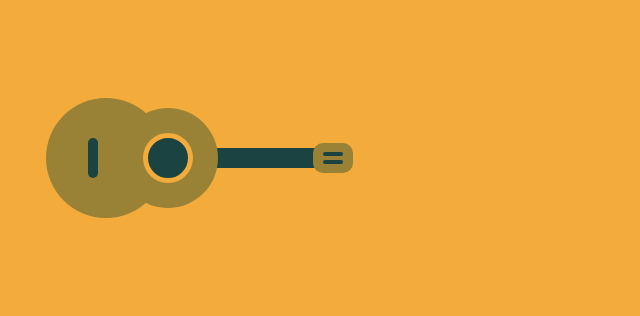
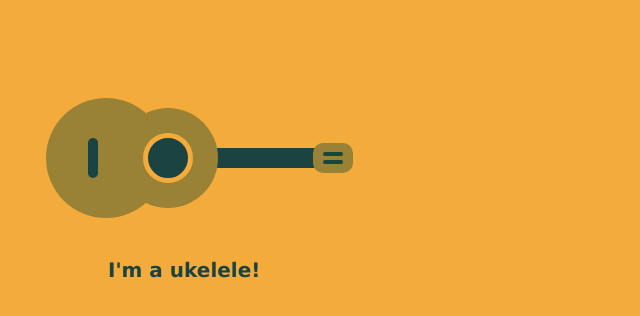
Before and after one commit to jinlikegold/CSS-ukelele, a plain HTML site: page index.html in a window 1280 px wide. Shown: the whole page, without its empty margins (0-640 px from the left). Drawn offline with Linux system fonts and the light colour scheme.

Commit message:
tiny update for commit practice
added line of text to practice pushing new commits to github from desktop

```diff
--- a/index.html
+++ b/index.html
@@ -11,5 +11,6 @@
 <div class="head green"></div>
 <div class="f1 blue frets"></div>
 <div class="f2 blue frets"></div>
+<h1>I'm a ukelele!</h1>
 </body>
 </html>
--- a/styles.css
+++ b/styles.css
@@ -64,3 +64,11 @@
   .f2 {
     margin: 152px 315px;
   }
+
+  h1 {
+    font-family: verdana, sans-serif;
+    font-size: 20px;
+    margin: 250px 100px;
+    width: 200px;
+    color: #1A4341;
+  }
```
